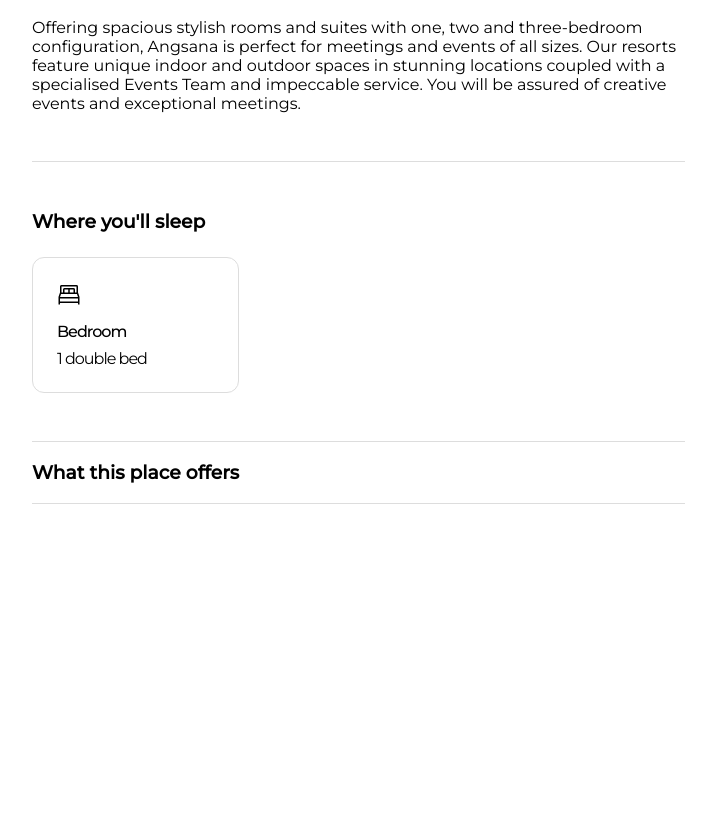
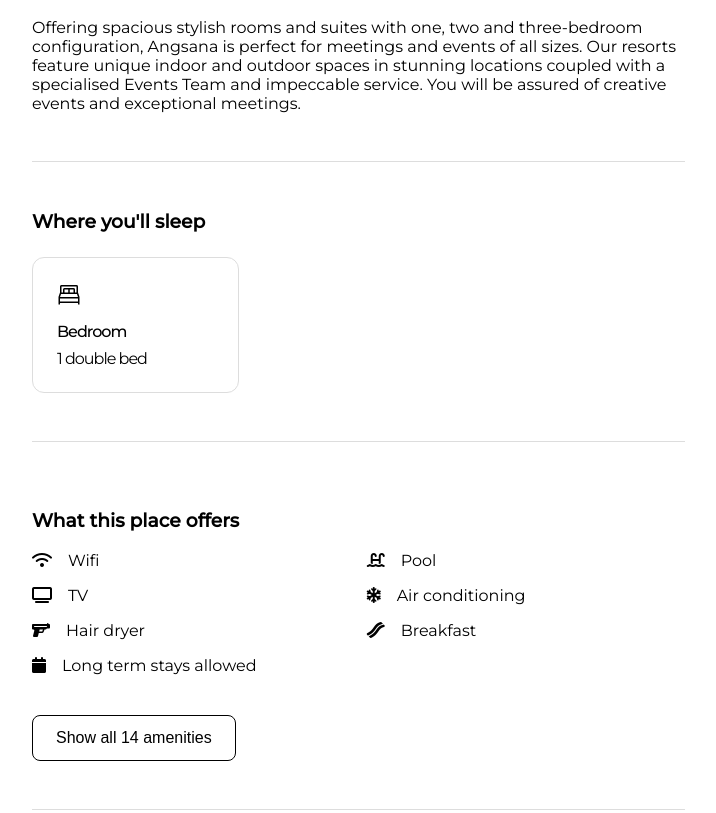
Before and after one commit to BasDerilov/Airbnb-page-clone, a website: page index.html in a window 1280 px wide. Shown: the part 1190-2003 px from the top of the page, without its empty margins (48-764 px from the left). Before the commit the page ends 1894 px from the top, so only its background shows below. Drawn offline with nearby package versions, Linux system fonts and the light colour scheme; files that its build step writes are made by us from their sources.

Commit message:
Added all amenities panel

```diff
--- a/index.html
+++ b/index.html
@@ -186,14 +186,36 @@
         <div id="amenities-all">
           <h3>What this place offers</h3>
           <div>
-            <div class="amenity"></div>
-            <div class="amenity"></div>
-            <div class="amenity"></div>
-            <div class="amenity"></div>
-            <div class="amenity"></div>
-            <div class="amenity"></div>
-            <div class="amenity"></div>
+            <div class="amenity">
+              <div class="icon"><i class="fa-solid fa-wifi"></i></div>
+              <div>Wifi</div>
+            </div>
+            <div class="amenity">
+              <div class="icon"><i class="fa-solid fa-water-ladder"></i></div>
+              <div>Pool</div>
+            </div>
+            <div class="amenity">
+              <div class="icon"><i class="fa-solid fa-tv"></i></div>
+              <div>TV</div>
+            </div>
+            <div class="amenity">
+              <div class="icon"><i class="fa-solid fa-snowflake"></i></div>
+              <div>Air conditioning</div>
+            </div>
+            <div class="amenity">
+              <div class="icon"><i class="fa-solid fa-gun"></i></div>
+              <div>Hair dryer</div>
+            </div>
+            <div class="amenity">
+              <div class="icon"><i class="fa-solid fa-bacon"></i></div>
+              <div>Breakfast</div>
+            </div>
+            <div class="amenity">
+              <div class="icon"><i class="fa-solid fa-calendar"></i></div>
+              <div>Long term stays allowed</div>
+            </div>
           </div>
+          <button>Show all 14 amenities</button>
         </div>
       </div>
     </div>
--- a/sass/components/_details-panel.scss
+++ b/sass/components/_details-panel.scss
@@ -1,5 +1,17 @@
 #details {
   display: flex;
+
+  @keyframes press {
+    0% {
+      transform: scale(1);
+    }
+    50% {
+      transform: scale(0.92);
+    }
+    to {
+      transform: scale(1);
+    }
+  }
 
   > div > div {
     border-bottom: rgba(170, 170, 170, 0.397) solid 1px;
@@ -142,8 +154,44 @@
   }
 
   #amenities-all {
+    padding-top: 48px;
+    padding-bottom: 48px;
+
+    > div {
+      display: flex;
+      flex-wrap: wrap;
+      width: calc(100% + 16px);
+    }
+
     .amenity {
       display: flex;
+      padding-bottom: 16px;
+      max-width: 334.65px;
+      width: 100%;
+
+      i {
+        padding-right: 16px;
+      }
+    }
+
+    button {
+      border: 1px solid black;
+      border-radius: 8px;
+      text-align: center;
+      background-color: #ffffff;
+      padding: 13px 23px;
+      font-size: 16px;
+      font-weight: 500;
+      cursor: pointer;
+      margin-top: 24px;
+    }
+
+    button:hover {
+      background-color: #f7f7f7;
+    }
+
+    button:active {
+      animation: press 0.2s 1 linear;
     }
   }
 }
```
